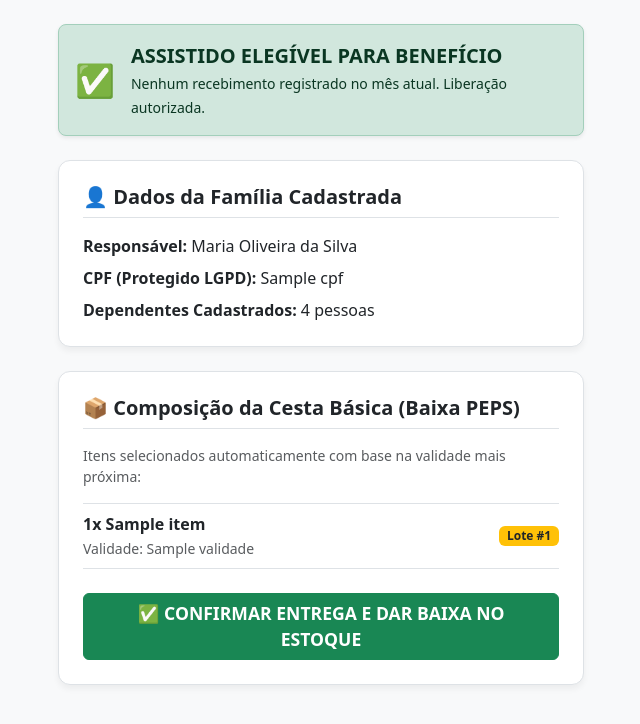
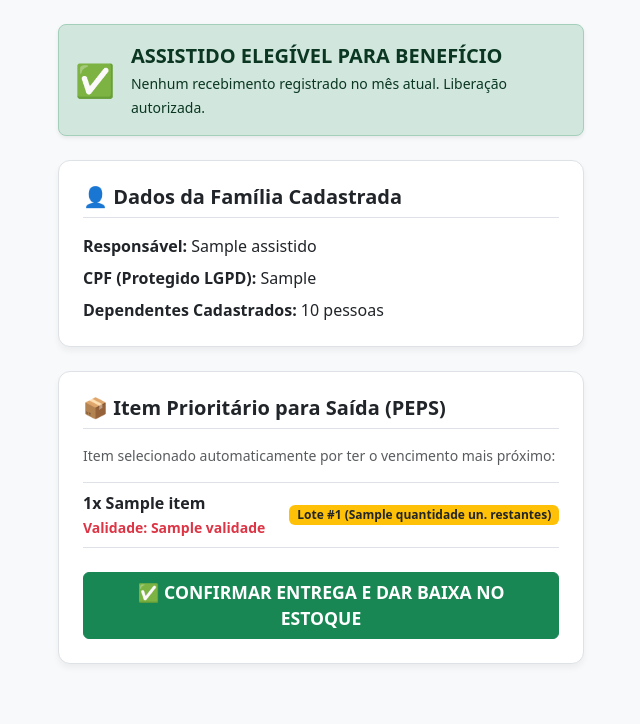
Before and after one commit to mibanhi/aacs-pwa-mvp, a Flask app: template templates/confirmar.html in a window 1280 px wide. Shown: the part 56-780 px from the top of the page, without its empty margins (319-959 px from the left). Run offline with Flask 3, Linux system fonts and the light colour scheme; the template is opened without the code that fills it: most values are stand-ins (such as "Sample title", 1, 10 or a date in 2020).

Commit message:
Update confirmar.html for eligibility alerts and data

```diff
--- a/templates/confirmar.html
+++ b/templates/confirmar.html
@@ -27,6 +27,17 @@
 
     <main class="container mb-5" style="max-width: 550px;">
 
+        {% if assistido.recebeu_este_mes %}
+        <!-- ALERTA DE BENEFÍCIO BARRADO -->
+        <div class="alert alert-danger d-flex align-items-center gap-3 p-3 mb-4 rounded-3 shadow-sm" role="alert">
+            <span class="fs-2">🚫</span>
+            <div>
+                <strong class="d-block fs-5">ENTREGA NÃO AUTORIZADA</strong>
+                <span class="small">Cesta básica já retirada este mês em: {{ assistido.data_ultimo_recebimento }}.</span>
+            </div>
+        </div>
+        {% else %}
+        <!-- ALERTA DE LIBERAÇÃO -->
         <div class="alert alert-success d-flex align-items-center gap-3 p-3 mb-4 rounded-3 shadow-sm" role="alert">
             <span class="fs-2">✅</span>
             <div>
@@ -34,39 +45,47 @@
                 <span class="small">Nenhum recebimento registrado no mês atual. Liberação autorizada.</span>
             </div>
         </div>
+        {% endif %}
 
+        <!-- DADOS DINÂMICOS DO ASSISTIDO -->
         <div class="card card-custom p-4 bg-white mb-4">
             <h1 class="h5 fw-bold text-dark border-bottom pb-2 mb-3">👤 Dados da Família Cadastrada</h1>
-            <p class="mb-2 text-dark"><strong>Responsável:</strong> Maria Oliveira da Silva</p>
-            <p class="mb-2 text-dark"><strong>CPF (Protegido LGPD):</strong> {{ cpf if cpf else '***.456.789-**' }}</p>
-            <p class="mb-0 text-dark"><strong>Dependentes Cadastrados:</strong> 4 pessoas</p>
+            <p class="mb-2 text-dark"><strong>Responsável:</strong> {{ assistido.nome }}</p>
+            <p class="mb-2 text-dark"><strong>CPF (Protegido LGPD):</strong> {{ assistido.cpf_formatado }}</p>
+            <p class="mb-0 text-dark"><strong>Dependentes Cadastrados:</strong> {{ assistido.dependentes }} pessoas</p>
         </div>
 
+        <!-- COMPOSIÇÃO REAL DO ESTOQUE PEPS -->
         <div class="card card-custom p-4 bg-white mb-4">
-            <h2 class="h5 fw-bold text-dark border-bottom pb-2 mb-3">📦 Composição da Cesta Básica (Baixa PEPS)</h2>
-            <p class="text-muted small mb-3">Itens selecionados automaticamente com base na validade mais próxima:</p>
+            <h2 class="h5 fw-bold text-dark border-bottom pb-2 mb-3">📦 Item Prioritário para Saída (PEPS)</h2>
+            <p class="text-muted small mb-3">Item selecionado automaticamente por ter o vencimento mais próximo:</p>
 
             <ul class="list-group list-group-flush mb-4">
                 {% if estoque %}
-                    {% for item in estoque %}
                     <li class="list-group-item d-flex justify-content-between align-items-center px-0 py-2">
                         <div>
-                            <strong class="text-dark">1x {{ item.item }}</strong><br>
-                            <span class="small text-muted">Validade: {{ item.validade }}</span>
+                            <strong class="text-dark">1x {{ estoque[0].item }}</strong><br>
+                            <span class="small text-danger fw-bold">Validade: {{ estoque[0].validade }}</span>
                         </div>
-                        <span class="badge bg-warning text-dark">Lote #{{ item.id }}</span>
+                        <span class="badge bg-warning text-dark">Lote #{{ estoque[0].id }} ({{ estoque[0].quantidade }} un. restantes)</span>
                     </li>
-                    {% endfor %}
                 {% else %}
                     <li class="list-group-item text-muted px-0">Sem lotes disponíveis no estoque.</li>
                 {% endif %}
             </ul>
 
+            {% if not assistido.recebeu_este_mes and estoque %}
             <form action="/atendimentos/confirmar" method="POST">
+                <input type="hidden" name="cpf_limpo" value="{{ cpf_limpo }}">
                 <button type="submit" class="btn btn-success w-100 touch-target d-flex align-items-center justify-content-center gap-2">
                     ✅ CONFIRMAR ENTREGA E DAR BAIXA NO ESTOQUE
                 </button>
             </form>
+            {% elif assistido.recebeu_este_mes %}
+            <button class="btn btn-secondary w-100 touch-target" disabled>
+                🔒 ENTREGA BLOQUEADA (COTA DO MÊS UTILIZADA)
+            </button>
+            {% endif %}
         </div>
 
     </main>
```
